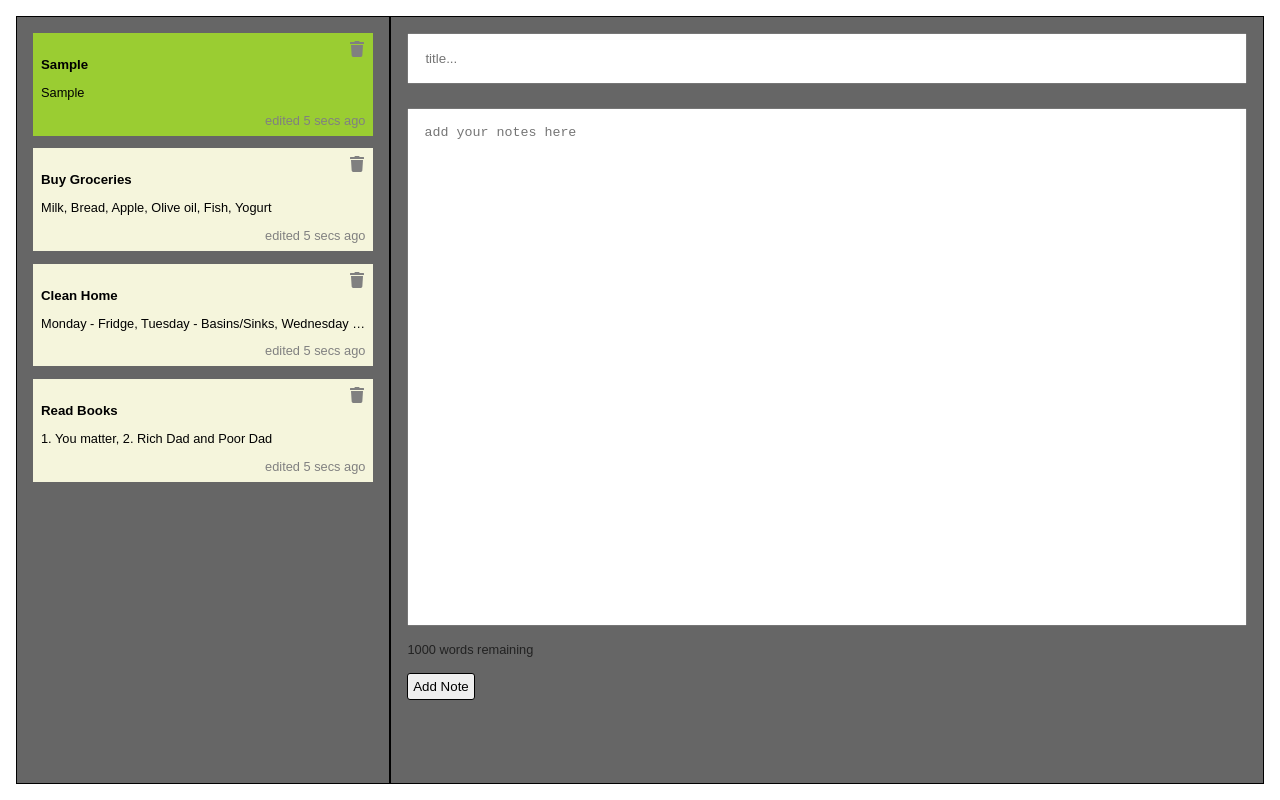
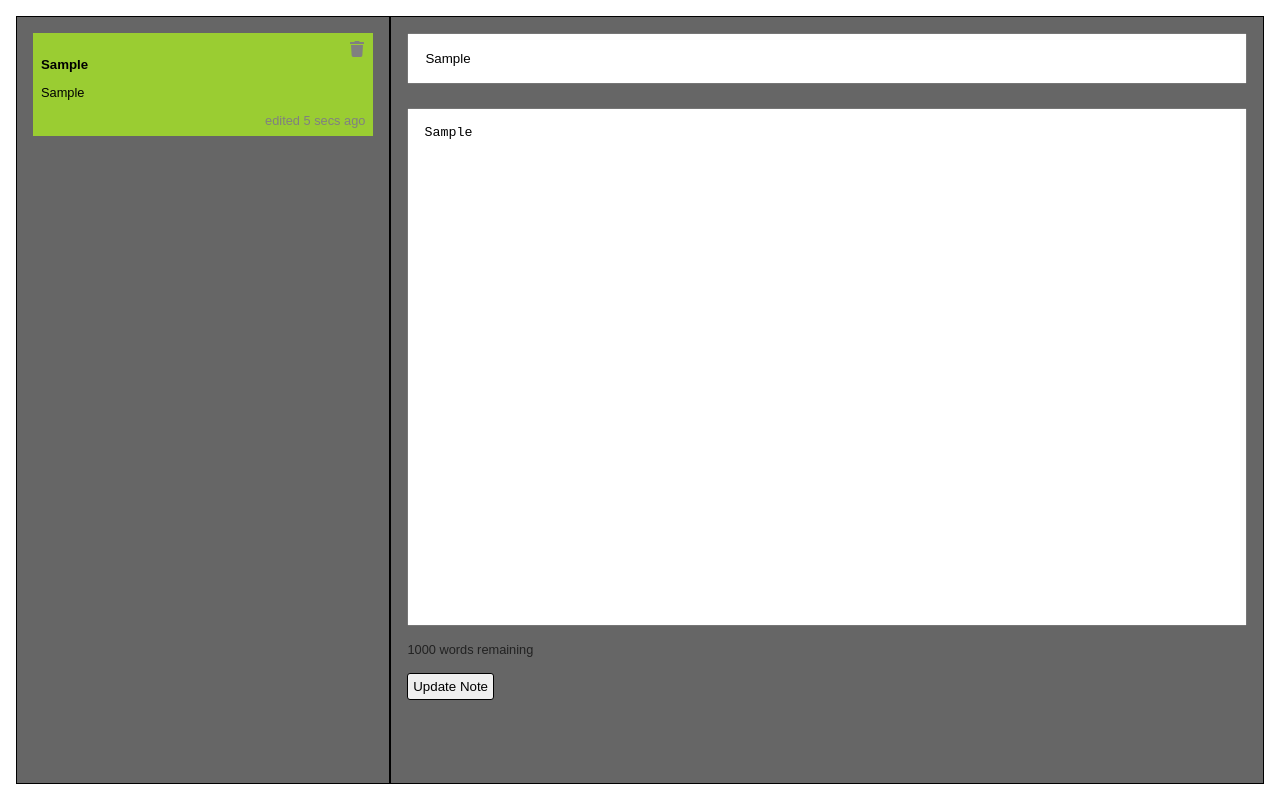
Before and after one commit to ManishaMuskan/react-notes-app, a React (Create React App) app: page / in a window 1280 px wide. Both pictures are taken after typing "Sample", "Sample" into the empty fields and a click on the button "Add Note". Built offline with nearby package versions, Linux system fonts and the light colour scheme.

Commit message:
update note feature added with passing callbacks as props

```diff
--- a/src/App.js
+++ b/src/App.js
@@ -6,7 +6,14 @@ import NoteEditor from "./components/notes/note_editor";
 import NotesList from "./components/notes/notes_list";
 
 function App() {
-	const [notes, setNotes] = useState([
+  const blankNote = {
+		id: uuid(),
+		title: "",
+		body: "",
+		createdDate: "",
+		lastModified: "",
+	};
+	const n = [
 		{
 			id: uuid(),
 			title: "Buy Groceries",
@@ -28,18 +35,34 @@ function App() {
 			createdDate: "1654786692367",
 			lastModified: "1654786692599",
 		},
-	]);
-	const [activeNoteId, setActiveNoteId] = useState(null);
+	];
+	const [notes, setNotes] = useState([]);
+	const [activeNote, setActiveNote] = useState(
+		!notes.length ? blankNote : notes[0]
+	);
+
+	const activateNote = (note) => {
+		setActiveNote(note);
+		setTimeout(() => {
+			console.log(activeNote);
+		}, 1000);
+	};
+
+	const handleActiveNoteChange = (e) => {
+		setActiveNote((prevNote) => {
+			return { ...prevNote, [e.target.name]: e.target.value };
+		});
+	};
 
 	const addNote = (note) => {
-		if (note.title || note.body) {
+		if (note.title.trim() || note.body.trim()) {
 			// the spread operator to create copy and unshift to insert an item in the beginning
 			let newNotes = [...notes];
 			newNotes.unshift(note);
 			setNotes(newNotes);
 
 			// Set the newly created note as active note
-			setActiveNoteId(note.id);
+			setActiveNote(note);
 		} else {
 			console.log("Blank note cannot be added!!");
 		}
@@ -55,8 +78,8 @@ function App() {
 	const updateNote = (note) => {
 		if (note) {
 			let newNotes = notes.map((n) => {
-				if (note.id === n.id) {
-					return { ...n, note };
+				if (n.id === note.id) {
+					return { ...n, ...note };
 				}
 				return n;
 			});
@@ -73,13 +96,19 @@ function App() {
 					{/* <NotesMenu /> */}
 					<NotesList
 						notes={notes}
-						activeNoteId={activeNoteId}
+						activateNote={activateNote}
+						activeNote={activeNote}
 						handleDeleteNote={deleteNote}
 						handleUpdatenote={updateNote}
 					/>
 				</div>
 				<div className='notes-main'>
-					<NoteEditor handleAddNote={addNote} activeNoteId={activeNoteId} />
+					<NoteEditor
+						handleActiveNoteChange={handleActiveNoteChange}
+						handleAddNote={addNote}
+						handleUpdateNote={updateNote}
+						activeNote={activeNote}
+					/>
 				</div>
 			</div>
 		</div>
--- a/src/components/notes/note_editor.js
+++ b/src/components/notes/note_editor.js
@@ -1,27 +1,24 @@
-import { useState } from "react";
-import { v4 as uuid } from "uuid";
-
 // getting fn to add note to notesList from parent component as props
-const NoteEditor = ({ handleAddNote }) => {
-	const blankNote = {
-		id: uuid(),
-		title: "",
-		body: "",
-		createdDate: "",
-		lastModified: "",
-	};
-	const [note, setNote] = useState(blankNote);
-
+const NoteEditor = ({
+	handleActiveNoteChange,
+	handleAddNote,
+	handleUpdateNote,
+	activeNote,
+}) => {
 	const handleNoteChange = (e) => {
-		setNote((prevNote) => {
-			return { ...prevNote, [e.target.name]: e.target.value };
-		});
+		handleActiveNoteChange(e);
 	};
 
 	// passing note from child to parent and adding it using callback fn i.e. coming as prop
-	const addNote = () => {
-		handleAddNote(note);
-		setNote(blankNote);
+	const addOrUpdateNote = () => {
+		let noteToBeAdded;
+		if (!activeNote.createdDate) {
+			noteToBeAdded = { ...activeNote, createdDate: Date.now() };
+			handleAddNote(noteToBeAdded);
+		} else {
+			noteToBeAdded = { ...activeNote, lastModified: Date.now() };
+			handleUpdateNote(noteToBeAdded);
+		}
 	};
 
 	return (
@@ -32,21 +29,21 @@ const NoteEditor = ({ handleAddNote }) => {
 					name='title'
 					placeholder='title...'
 					onChange={handleNoteChange}
-					value={note.title}
+					value={activeNote.title}
 				/>
 				<textarea
 					name='body'
 					placeholder='add your notes here'
 					onChange={handleNoteChange}
-					value={note.body}
+					value={activeNote.body}
 				/>
 				<span className='character-limit'>1000 words remaining</span>
 			</div>
-			<button className='add-note' onClick={addNote}>
-				Add Note
+			<button className='add-note' onClick={addOrUpdateNote}>
+				{!activeNote.createdDate ? "Add Note" : "Update Note"}
 			</button>
 		</div>
 	);
-};;
+};
 
 export default NoteEditor;
--- a/src/components/notes/note_preview.js
+++ b/src/components/notes/note_preview.js
@@ -1,14 +1,14 @@
 import React from "react";
 import { FaTrash } from "react-icons/fa";
 
-const NotePreview = ({ note, classActive, handleDeleteNote }) => {
+const NotePreview = ({ note, activeNote, handleDeleteNote, activateNote }) => {
 	return (
 		// if previewmode="detail-preview", show detail-preview
 		<div
-			className={`notes-details-preview ${classActive}`}
-			onClick={() => {
-				console.log("selected");
-			}}
+			className={`notes-details-preview ${
+				activeNote.id === note.id ? `active` : ``
+			}`}
+			onClick={() => activateNote(note)}
 		>
 			<div className='notes-header'>
 				<FaTrash
--- a/src/components/notes/notes_list.js
+++ b/src/components/notes/notes_list.js
@@ -1,14 +1,15 @@
 import NotePreview from "./note_preview";
 
-const NotesList = ({ notes, activeNoteId, handleDeleteNote }) => {
+const NotesList = ({ notes, activeNote, activateNote, handleDeleteNote }) => {
 	if (notes.length) {
 		const notesList = notes.map((note) => {
 			return (
 				<NotePreview
 					note={note}
 					key={note.id}
-					classActive={activeNoteId === note.id ? `active` : ``}
+					activeNote={activeNote}
 					handleDeleteNote={handleDeleteNote}
+					activateNote={activateNote}
 				/>
 			);
 		});
```
